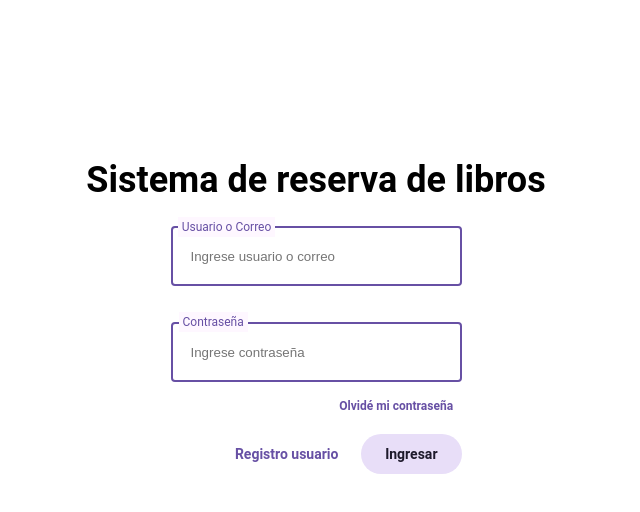
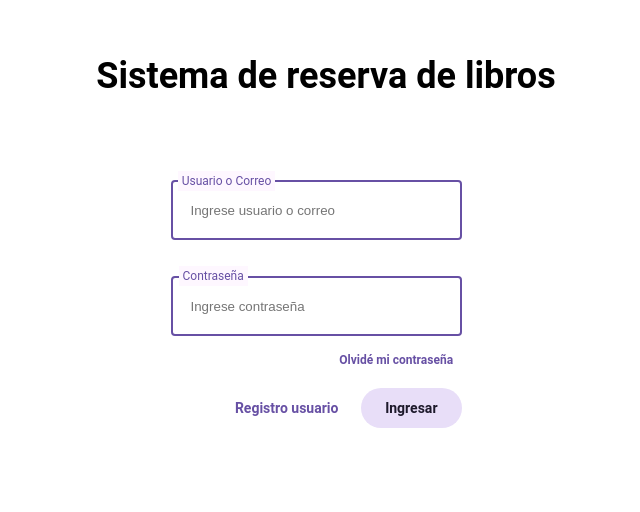
Before and after one commit to Denwort/virtual_library-frontend, a Next.js app: page /login in a window 1280 px wide. Shown: the part 116-628 px from the top of the page, without its empty margins (324-964 px from the left). Built offline with nearby package versions, Linux system fonts and the light colour scheme.

Commit message:
login2.0

```diff
--- a/src/pages/login.js
+++ b/src/pages/login.js
@@ -1,5 +1,6 @@
 import Head from 'next/head'
 import Link from 'next/link'
+
 const login = () => {
     return(
     <>
@@ -7,8 +8,10 @@ const login = () => {
             <title>Login</title>
         </Head>
         <div id="cuerpo_login">
-            <div id="titulo_login">
-                <p><b>Sistema de reserva de libros</b></p>
+            <div id="titulo_login1">
+                <div id="titulo_login">
+                    <p><b>Sistema de reserva de libros</b></p>
+                </div>
             </div>
 
             <form action="enviarDatos" method='get'>
--- a/src/pages/styles/style_login.css
+++ b/src/pages/styles/style_login.css
@@ -1,3 +1,8 @@
+
+#titulo_login1{
+    position: relative;
+}
+
 #titulo_login{
     color: rgba(0, 0, 0, 1);
     text-align: center;
@@ -8,8 +13,13 @@
     line-height: 20px;
     width: 500px;
     margin: 0 auto;
+    position: absolute;
+    top:-150px;
+    left: -240px;
+
 
 }
+
 
 #cuerpo_login{
     width: auto;
@@ -20,7 +30,6 @@
     justify-content: center; /* Centrar verticalmente */
     align-items: center; /* Centrar horizontalmente */
     height: 100vh; /* Tamaño de la ventana del navegador */
-
 
 }
 
@@ -88,6 +97,10 @@
 #input_text_contraseña{
     display: flex;
     align-items: center;
+    width: 100%;
+    outline: none;
+
+
 
 }
 
@@ -135,8 +148,15 @@
 
 #inputUsu{
     border: none;
+    background: transparent;
+    outline: none;
+    border: none;
+
 }
 #inputContr{
+    border: none;
+    background: transparent;
+    outline: none;
     border: none;
 }
 
```
